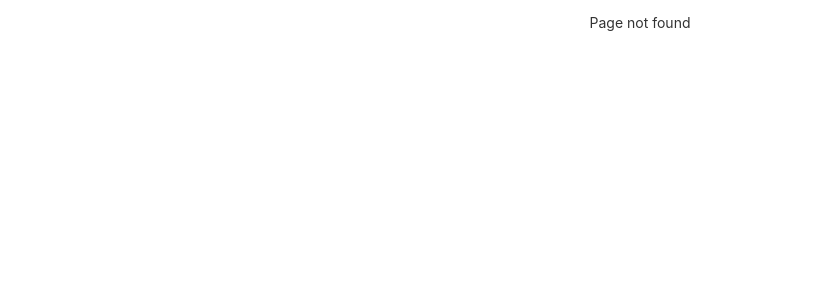
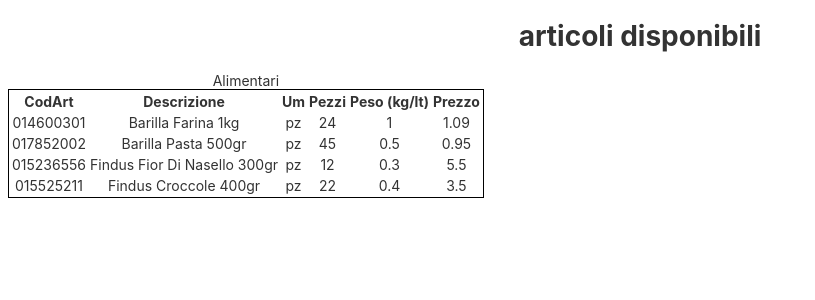
Before and after one commit to francescapetra/angular-alphashop, an Angular app in the folder alphashop/: page /articoli in a window 1280 px wide. Before the commit this address had no page. Shown: the top 300 px of the page, without its empty margins (0-815 px from the left). Built offline with nearby package versions, Linux system fonts and the light colour scheme.

Commit message:
table-ngFor

```diff
--- a/alphashop/src/app/app-routing.module.ts
+++ b/alphashop/src/app/app-routing.module.ts
@@ -1,5 +1,6 @@
 import { NgModule } from '@angular/core';
 import { RouterModule, Routes } from '@angular/router';
+import { ArticoliComponent } from './articoli/articoli.component';
 import { ErrorComponent } from './error/error.component';
 import { LoginComponent } from './login/login.component';
 import { WelcomeComponent } from './welcome/welcome.component';
@@ -9,6 +10,7 @@
   {path: '', component: LoginComponent},
   {path: 'login', component: LoginComponent},
   {path: 'welcome/:userid', component: WelcomeComponent},
+  {path: 'articoli', component: ArticoliComponent},
   {path: '**', component: ErrorComponent},
 
 ];
--- a/alphashop/src/app/app.module.ts
+++ b/alphashop/src/app/app.module.ts
@@ -7,13 +7,15 @@
 import { WelcomeComponent } from './welcome/welcome.component';
 import { LoginComponent } from './login/login.component';
 import { ErrorComponent } from './error/error.component';
+import { ArticoliComponent } from './articoli/articoli.component';
 
 @NgModule({
   declarations: [
     AppComponent,
     WelcomeComponent,
     LoginComponent,
-    ErrorComponent
+    ErrorComponent,
+    ArticoliComponent
   ],
   imports: [
     BrowserModule,
--- /dev/null
+++ b/alphashop/src/app/articoli/articoli.component.html
@@ -0,0 +1,26 @@
+<h1>articoli disponibili</h1>
+
+<table id="articoli" style="border: 1px solid black;">
+  <caption>Alimentari</caption>
+  <thead>
+    <tr>
+      <th>CodArt</th>
+      <th>Descrizione</th>
+      <th>Um</th>
+      <th>Pezzi</th>
+      <th>Peso (kg/lt)</th>
+      <th>Prezzo</th>
+    </tr>
+  </thead>
+  <tbody>
+    <tr *ngFor="let articolo of articoli">
+      <td>{{articolo.codart}}</td>
+      <td>{{articolo.descrizione}}</td>
+      <td>{{articolo.um}}</td>
+      <td>{{articolo.pzcart}}</td>
+      <td>{{articolo.peso}}</td>
+      <td>{{articolo.prezzo}}</td>
+    </tr>
+  </tbody>
+
+</table>
--- /dev/null
+++ b/alphashop/src/app/articoli/articoli.component.ts
@@ -0,0 +1,25 @@
+import { Component, OnInit } from '@angular/core';
+
+@Component({
+  selector: 'app-articoli',
+  templateUrl: './articoli.component.html',
+  styleUrls: ['./articoli.component.css']
+})
+export class ArticoliComponent implements OnInit {
+
+  articoli=[
+
+    {codart : '014600301', descrizione : 'Barilla Farina 1kg', um :'pz', pzcart : 24, peso :'1', prezzo : 1.09},
+    {codart : '017852002', descrizione : 'Barilla Pasta 500gr', um :'pz', pzcart : 45, peso :'0.5', prezzo : 0.95},
+    {codart : '015236556', descrizione : 'Findus Fior Di Nasello 300gr', um :'pz', pzcart : 12, peso :'0.3', prezzo : 5.50},
+    {codart : '015525211', descrizione : 'Findus Croccole 400gr', um :'pz', pzcart : 22, peso :'0.4', prezzo : 3.50},
+
+  ];
+
+
+  constructor() { }
+
+  ngOnInit(): void {
+  }
+
+}
```
Also changed, not shown: alphashop/src/app/articoli/articoli.component.css (added), 1 other file (tests, documents, lock files or other folders).
